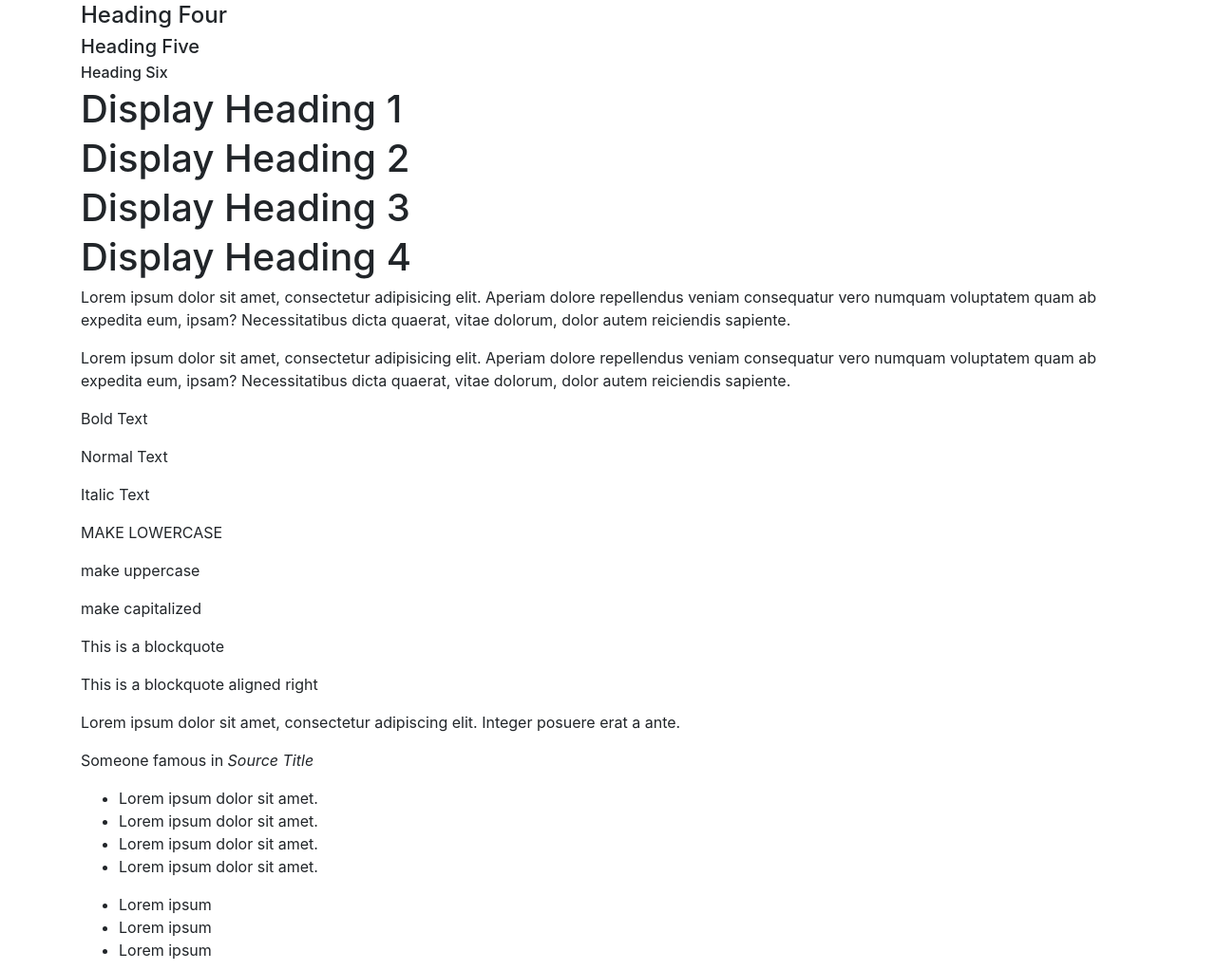
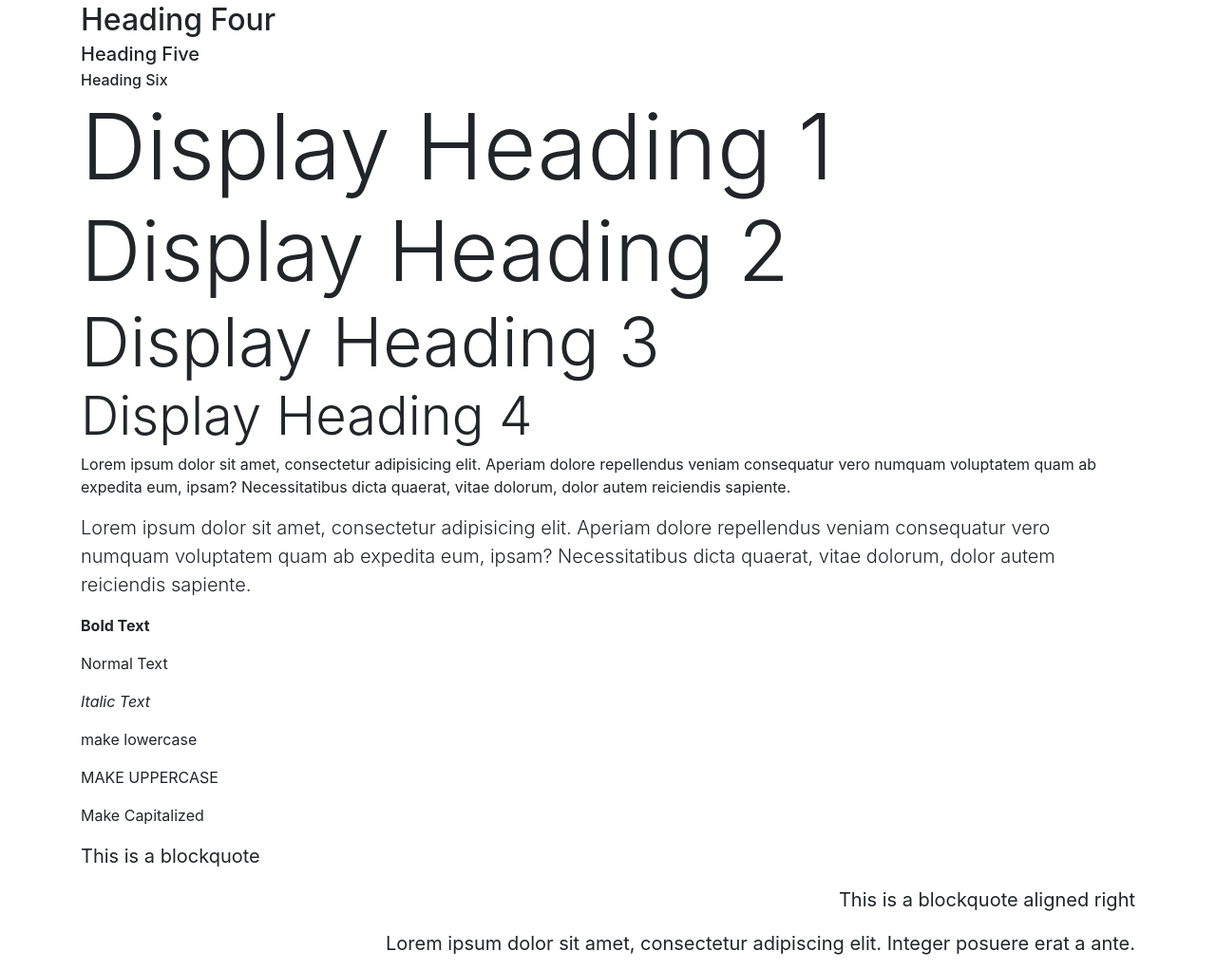
Before and after one commit to A-hu/Bootstrap_projects, a plain HTML site: page bootstrap_sandbox/2_2_basic_typography.html in a window 1280 px wide. Shown: the part 329-1351 px from the top of the page at 95% size. Drawn offline with nearby package versions, Linux system fonts and the light colour scheme.

Commit message:
Headings & Basic Typography

```diff
--- a/bootstrap_sandbox/2_2_basic_typography.html
+++ b/bootstrap_sandbox/2_2_basic_typography.html
@@ -83,53 +83,53 @@
     <!--########################START HERE#########################-->
 
     <!-- HEADINGS -->
-    <h1>Heading One</h1>
+    <h1>Heading One <small class='text-muted'>Sub-test</small></h1>
     <h2>Heading Two</h2>
     <h3>Heading Three</h3>
-    <h4>Heading Four</h4>
+    <h4 class='h2'>Heading Four</h4>
     <h5>Heading Five</h5>
     <h6>Heading Six</h6>
 
     <!-- DISPLAY CLASSES -->
-    <h1>Display Heading 1</h1>
-    <h1>Display Heading 2</h1>
-    <h1>Display Heading 3</h1>
-    <h1>Display Heading 4</h1>
+    <h1 class='display-1'>Display Heading 1</h1>
+    <h1 class='display-2'>Display Heading 2</h1>
+    <h1 class='display-3'>Display Heading 3</h1>
+    <h1 class='display-4'>Display Heading 4</h1>
 
     <!-- PARAGRAPHS -->
     <p>Lorem ipsum dolor sit amet, consectetur adipisicing elit. Aperiam dolore repellendus veniam consequatur vero numquam voluptatem quam ab expedita eum, ipsam? Necessitatibus dicta quaerat, vitae dolorum, dolor autem reiciendis sapiente.</p>
 
     <!-- LEAD -->
-    <p>Lorem ipsum dolor sit amet, consectetur adipisicing elit. Aperiam dolore repellendus veniam consequatur vero numquam voluptatem quam ab expedita eum, ipsam? Necessitatibus dicta quaerat, vitae dolorum, dolor autem reiciendis sapiente.</p>
+    <p class='lead'>Lorem ipsum dolor sit amet, consectetur adipisicing elit. Aperiam dolore repellendus veniam consequatur vero numquam voluptatem quam ab expedita eum, ipsam? Necessitatibus dicta quaerat, vitae dolorum, dolor autem reiciendis sapiente.</p>
 
     <!-- STYLE CLASSES -->
-    <p>Bold Text</p>
-    <p>Normal Text</p>
-    <p>Italic Text</p>
+    <p class='font-weight-bold'>Bold Text</p>
+    <p class='font-weight-normal'>Normal Text</p>
+    <p class='font-italic'>Italic Text</p>
 
     <!-- TEXT TRANSFORMS -->
-    <p>MAKE LOWERCASE</p>
-    <p>make uppercase</p>
-    <p>make capitalized</p>
+    <p class='text-lowercase'>MAKE LOWERCASE</p>
+    <p class='text-uppercase'>make uppercase</p>
+    <p class='text-capitalize'>make capitalized</p>
 
     <!-- BLOCKQUOTES -->
-    <blockquote>
+    <blockquote class='blockquote'>
       <p>This is a blockquote</p>
     </blockquote>
 
     <!-- BLOCKQUOTE RIGHT ALIGNED -->
-    <blockquote>
+    <blockquote class='blockquote text-right'>
       <p>This is a blockquote aligned right</p>
     </blockquote>
 
     <!-- BLOCKQUOTE WITH FOOTER -->
-    <blockquote>
+    <blockquote class='blockquote text-right'>
       <p>Lorem ipsum dolor sit amet, consectetur adipiscing elit. Integer posuere erat a ante.</p>
-      <footer>Someone famous in <cite title="Source Title">Source Title</cite></footer>
+      <footer class='blockquote-footer'>Someone famous in <cite title="Source Title">Source Title</cite></footer>
     </blockquote>
 
     <!-- LISTS -->
-    <ul>
+    <ul class='list-unstyled'>
       <li>Lorem ipsum dolor sit amet.</li>
       <li>Lorem ipsum dolor sit amet.</li>
       <li>Lorem ipsum dolor sit amet.</li>
@@ -137,10 +137,10 @@
     </ul>
 
     <!-- INLINE LIST -->
-    <ul>
-      <li>Lorem ipsum</li>
-      <li>Lorem ipsum </li>
-      <li>Lorem ipsum </li>
+    <ul class='list-inline'>
+      <li class='list-inline-item'>Lorem ipsum</li>
+      <li class='list-inline-item'>Lorem ipsum </li>
+      <li class='list-inline-item'>Lorem ipsum </li>
     </ul>
   </div>
 
```
